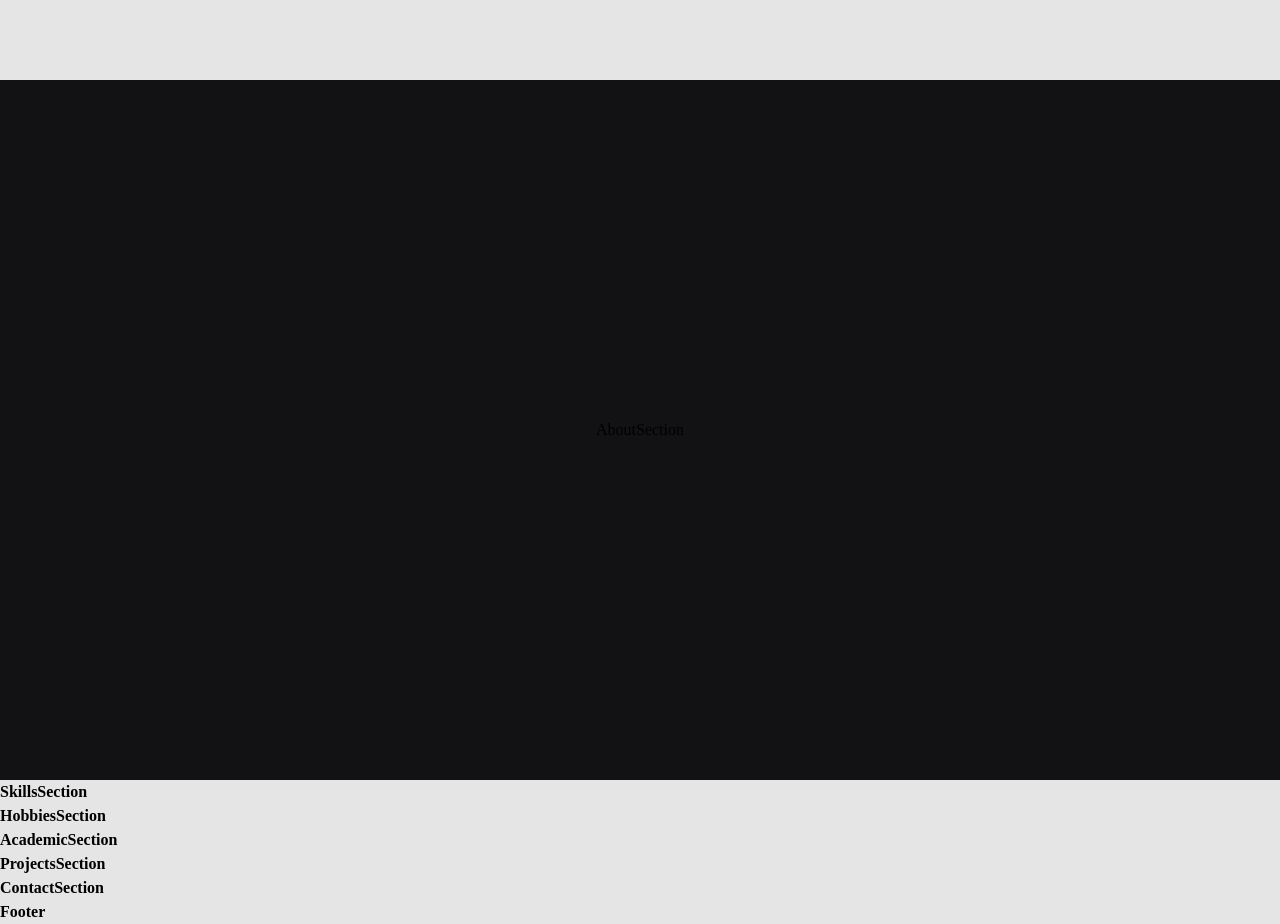
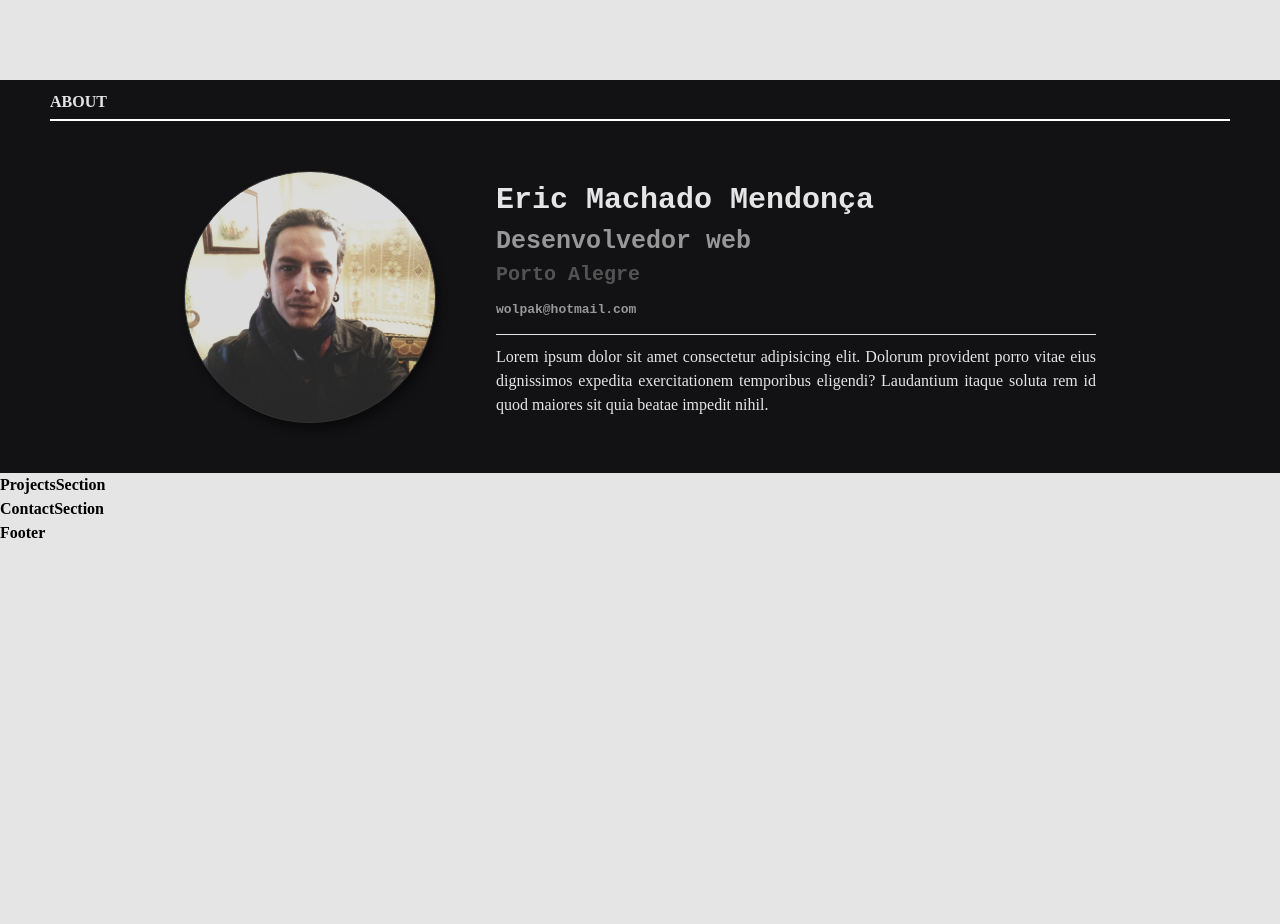
Before and after one commit to p4kz/almost-secret-project, a React (Vite) app: page / in a window 1280 px wide. Shown: the part 720-1644 px from the top of the page. After the commit the page ends 1265 px from the top, so only its background shows below. Built offline with nearby package versions, Linux system fonts and the light colour scheme; a web font is replaced by a local one.

Commit message:
create about section

```diff
--- a/src/App.jsx
+++ b/src/App.jsx
@@ -3,7 +3,6 @@ import './styles/reset.css'
 import Header from './components/Header'
 import GlobalStyle from './styles/GlobalStyle'
 import AboutSection from './components/AboutSection'
-import SkillsSection from './components/AboutSection/SkillsSection'
 import HobbiesSection from './components/AboutSection/HobbiesSection'
 import AcademicSection from './components/AboutSection/AcademicSection'
 import ProjectsSection from './components/ProjectsSection'
@@ -18,9 +17,6 @@ export default function App() {
       <Header />
       <HomeSection/>
       <AboutSection />
-      <SkillsSection />
-      <HobbiesSection />
-      <AcademicSection />
       <ProjectsSection />
       <ContactSection />
       <Footer />
--- a/src/components/AboutSection/index.jsx
+++ b/src/components/AboutSection/index.jsx
@@ -1,11 +1,38 @@
 import React from "react";
 
-import './styles.css'
+import {
+  AboutBox,
+  AboutInfo,
+  AboutWrap,
+} from "./styles.jsx";
 
 export default function AboutSection () {
   return (
     <>
-      <section className="maluco">AboutSection</section>
+      <AboutBox>
+          <p className="about__title">about</p>
+        <AboutWrap>
+
+          <AboutInfo>
+            <div className="about__image">
+              <div/>
+            </div>
+
+            <div className="about__text">
+              <h1 id="about__name">Eric Machado Mendonça</h1>
+              <h2>Desenvolvedor web</h2>
+              <h3>Porto Alegre</h3>
+              <h2 className="about__text--email">wolpak@hotmail.com</h2>
+              <p>
+                Lorem ipsum dolor sit amet consectetur adipisicing elit. Dolorum provident
+                porro vitae eius dignissimos expedita exercitationem temporibus eligendi?
+                Laudantium itaque soluta rem id quod maiores sit quia beatae impedit nihil.
+              </p>
+            </div>
+          </AboutInfo>
+
+        </AboutWrap>
+      </AboutBox>
     </>
   )
 }
--- a/src/components/AboutSection/styles.css
+++ /dev/null
@@ -1,7 +0,0 @@
-.maluco {
-  display: flex;
-  justify-content: center;
-  align-items: center;
-  height: 700px;
-  background: var(--black);
-}
--- /dev/null
+++ b/src/components/AboutSection/styles.jsx
@@ -0,0 +1,107 @@
+import styled from "styled-components";
+import aboutImage from '../../assets/img/about-image.jpg'
+
+export const AboutBox = styled.section`
+  align-items: center;
+  background: var(--black);
+  display: flex;
+  flex-direction: column;
+  padding-left: 1.8rem;
+  padding-right: 1.8rem;
+  min-width: 290px;
+
+  .about__title {
+    color: var(--font-white);
+    font-weight: bolder;
+    border-bottom: 2px solid #fff;
+    max-width: 1180px;
+    width: 100%;
+    margin-top: 1rem;
+    padding-bottom: .5rem;
+    text-transform: uppercase;
+  }
+`
+
+export const AboutWrap = styled.div`
+  margin: auto;
+  max-width: 1140px;
+  min-width: 250px;
+  padding: 2rem 0 ;
+`
+
+export const AboutInfo = styled.div`
+  display: flex;
+  display: flex;
+  flex-direction: row;
+  padding: 2rem 0 2rem 0;
+  justify-content: center;
+  width: 100%;
+
+  .about__image {
+    align-items: center;
+    display: flex;
+    padding: 1rem 3rem;
+
+    div {
+      background: url(${aboutImage}) center no-repeat;
+      background-size: cover;
+      border: 1px solid #333;
+      box-shadow: 4.0px 8.0px 8.0px hsl(0deg 0% 0% / 0.38);
+      border-radius: 50%;
+      height: 250px;
+      width: 250px;
+    }
+  }
+
+  .about__text {
+    color: var(--font-white);
+    display: flex;
+    flex-direction: column;
+    justify-content: center;
+    max-width: 600px;
+    padding: 1rem 3rem;
+
+
+    h1, h2 , h3 {
+      font-family: var(--font-mono);
+    }
+
+    h1 {
+      font-size: 3rem;
+    }
+
+    h2 {
+      color: var(--gray-white);
+      font-size: 2.5rem;
+    }
+
+    h3 {
+      color: var(--gray);
+      font-size: 2rem;
+    }
+
+    .about__text--email {
+      border-bottom: 1px solid var(--font-white);
+      font-size: 1.3rem;
+      margin: 1rem 0;
+      padding-bottom: 1.4rem;
+    }
+
+    p {
+      font-size: 1.6rem;
+      text-align: justify;
+    }
+  }
+
+  @media screen and (max-width: 768px) {
+    align-items: center;
+    display: flex;
+    flex-direction: column;
+    justify-content: center;
+    text-align: center;
+
+    #about__name {
+      margin-bottom: 1rem;
+    }
+  }
+`
--- a/src/styles/GlobalStyle.jsx
+++ b/src/styles/GlobalStyle.jsx
@@ -7,7 +7,9 @@ export default createGlobalStyle`
     --white: #e5e5e5;
     --blue: #0066cc;
     --green:#04d361;
-    --gray: #333;
+
+    --gray: #535353;
+    --gray-white: #979797;
 
     --black-alpha: #00000044;
 
@@ -36,7 +38,6 @@ export default createGlobalStyle`
 
   a, button {
     transition: all .5s ease;
-
   }
 
   a:hover, button:hover {
```
Also changed, not shown: src/assets/img/about-image.jpg (renamed from src/assets/img/profile-image.jpg).
